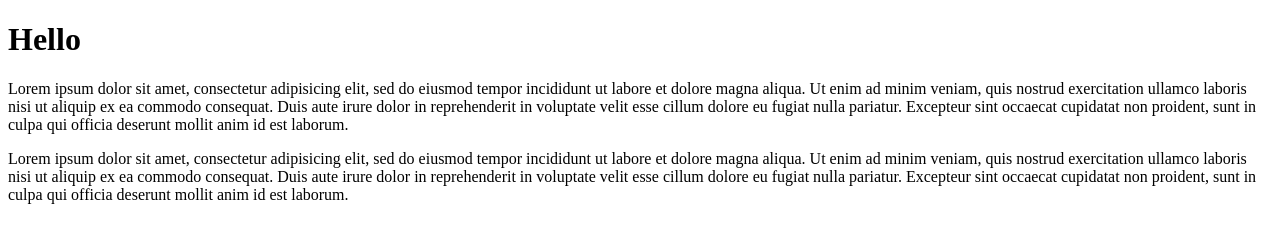
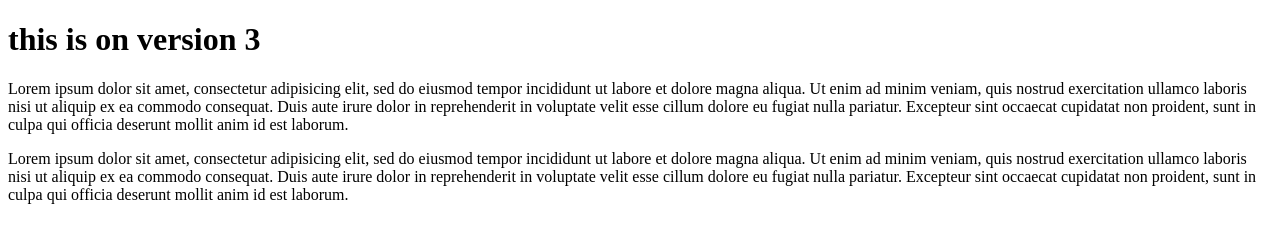
Before and after one commit to qcheeseborough/gittest2, a plain HTML site: page index.html in a window 1280 px wide. Drawn offline with Linux system fonts and the light colour scheme.

Commit message:
Conflict created

```diff
--- a/index.html
+++ b/index.html
@@ -4,7 +4,7 @@
         <title>index</title>
     </head>
     <body>
-        <h1>Hello</h1>
+        <h1>this is on version 3</h1>
         <p>Lorem ipsum dolor sit amet, consectetur adipisicing elit, sed do eiusmod tempor
         incididunt ut labore et dolore magna aliqua. Ut enim ad minim veniam, quis
         nostrud exercitation ullamco laboris nisi ut aliquip ex ea commodo consequat.
```
